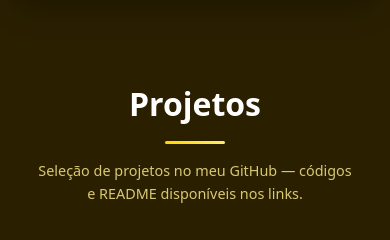
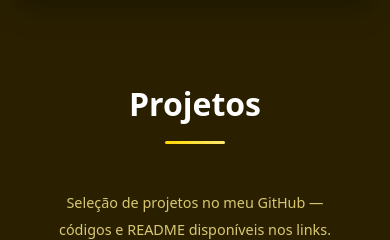
Before and after one commit to Otavio2704/meu--site, a plain HTML site: page index.html in a window 390 px wide. Shown: the part 1750-1990 px from the top of the page. Drawn offline with Linux system fonts and the light colour scheme.

Commit message:
Update style.css

```diff
--- a/style.css
+++ b/style.css
@@ -112,10 +112,11 @@ body::after {
 .section-subtitle {
   text-align: center;
   color: var(--muted);
-  margin-top: -30px;
-  margin-bottom: 40px;
+  margin-top: -10px;
+  margin-bottom: 50px;
   font-size: clamp(0.9rem, 2vw, 1rem);
   padding: 0 15px;
+  line-height: 1,8;
 }
 
 /* NAVBAR */
@@ -1044,12 +1045,12 @@ body::after {
   }
 
     #projects .section-title {
-    margin-bottom: 55px; /* Mais espaço em mobile */
+    margin-bottom: 65px; /* Mais espaço em mobile */
   }
 
     #projects .section-subtitle {
-    margin-top: -25px;
-    line-height: 1.6; /* Melhora o espaçamento entre linhas */
+    margin-top: -15px;
+    line-height: 1.8; /* Melhora o espaçamento entre linhas */
   }
 }
 
@@ -1132,12 +1133,13 @@ body::after {
   }
 
   #projects .section-title {
-    margin-bottom: 60px; /* Ainda mais espaço em telas muito pequenas */
+    margin-bottom: 70px; /* Ainda mais espaço em telas muito pequenas */
   }
 
   #projects .section-subtitle {
-    margin-top: -30px;
-    padding: 0 20px; /* Mais padding nas laterais */
+    margin-top: -10px;
+    padding: 0 25px; /* Mais padding nas laterais */
+    line-height: 1.9;
   }
 }
 
```
